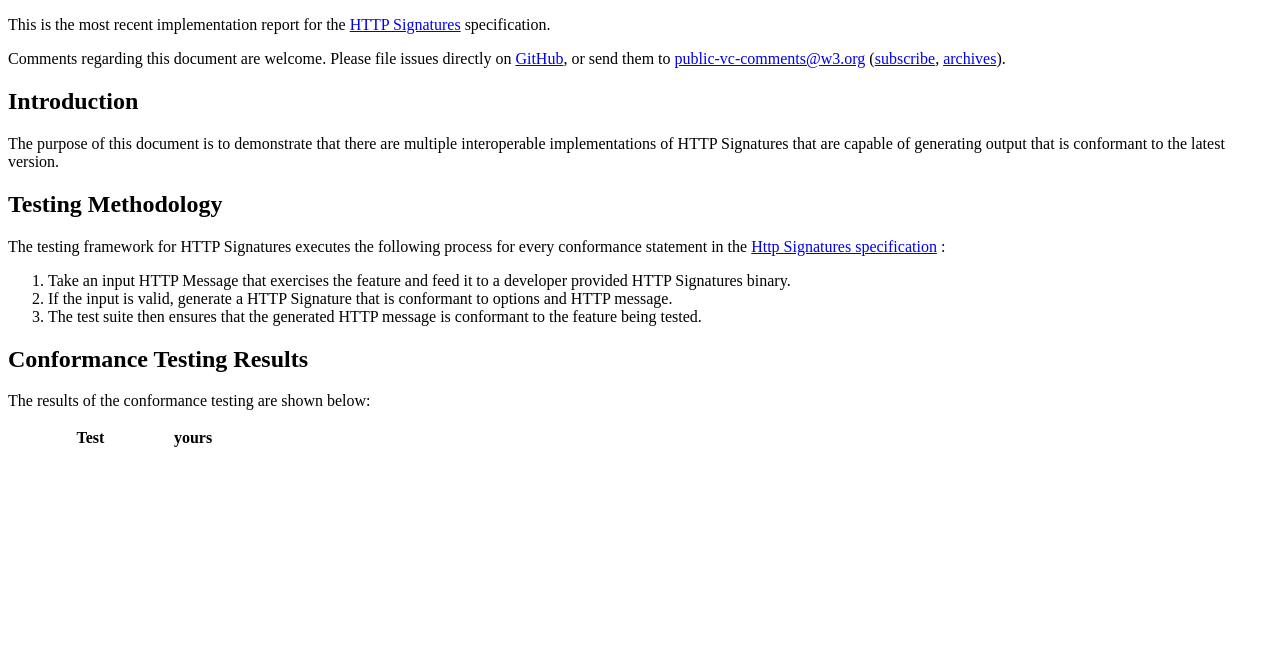
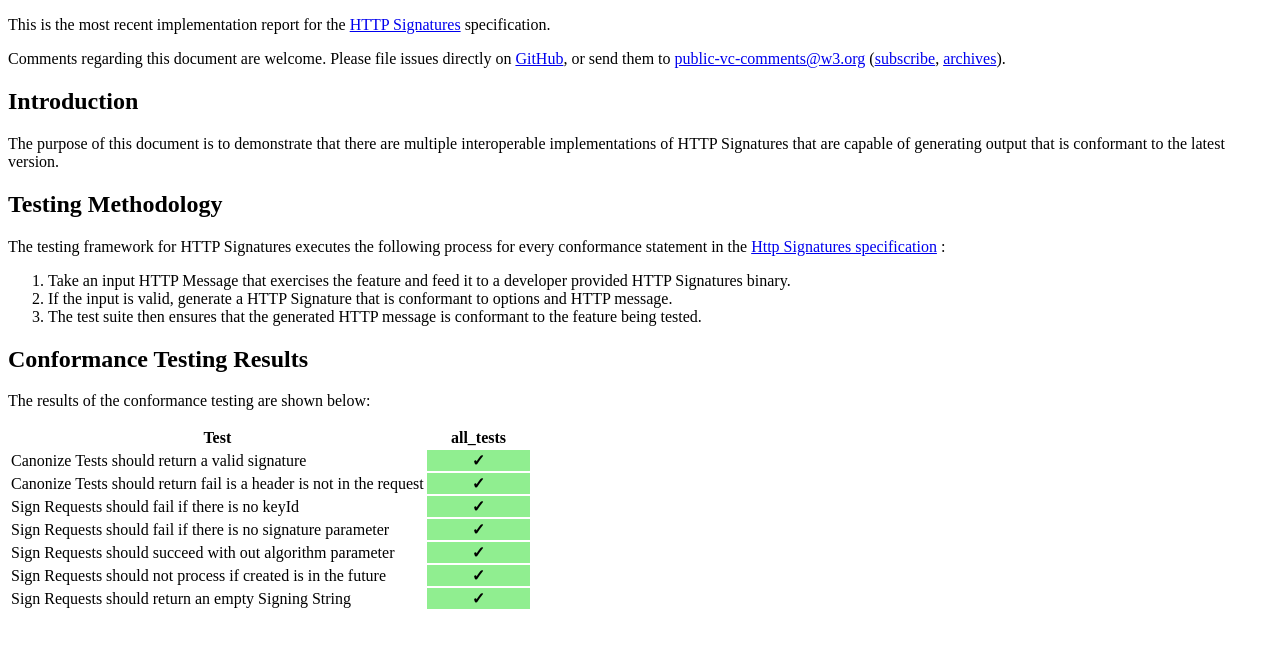
Before and after one commit to w3c-ccg/http-signatures-test-suite, a website: page implementations/index.html in a window 1280 px wide. Drawn offline with Linux system fonts and the light colour scheme.

Commit message:
Extract test titles from a specific test.

```diff
--- a/implementations/generate.js
+++ b/implementations/generate.js
@@ -4,6 +4,7 @@
  */
 const fs = require('fs');
 const path = require('path');
+const testConfig = require('./test.json');
 
 // extract the results from all of the test files
 const allTests = [];
@@ -32,7 +33,7 @@ files.forEach(file => {
 
     // assume vc.js tests all features
     // TODO abstract this out
-    if(implementation === 'vc.js') {
+    if(implementation === testConfig.implementation) {
       allTests.push(test.fullTitle);
     }
   });
--- a/implementations/index.html
+++ b/implementations/index.html
@@ -161,9 +161,58 @@ The results of the conformance testing are shown below:
 <table class="simple">
   <thead>
     <th width="80%">Test</th>
-<th>yours</th>
+<th>all_tests</th>
   </thead>
   <tbody>
+
+    <tr>
+      <td>Canonize Tests should return a valid signature</td>
+
+      <td class="success">✓</td>
+
+    </tr>
+
+    <tr>
+      <td>Canonize Tests should return fail is a header is not in the request</td>
+
+      <td class="success">✓</td>
+
+    </tr>
+
+    <tr>
+      <td>Sign Requests should fail if there is no keyId</td>
+
+      <td class="success">✓</td>
+
+    </tr>
+
+    <tr>
+      <td>Sign Requests should fail if there is no signature parameter</td>
+
+      <td class="success">✓</td>
+
+    </tr>
+
+    <tr>
+      <td>Sign Requests should succeed with out algorithm parameter</td>
+
+      <td class="success">✓</td>
+
+    </tr>
+
+    <tr>
+      <td>Sign Requests should not process if created is in the future</td>
+
+      <td class="success">✓</td>
+
+    </tr>
+
+    <tr>
+      <td>Sign Requests should return an empty Signing String</td>
+
+      <td class="success">✓</td>
+
+    </tr>
 
   </tbody>
 </table>
--- /dev/null
+++ b/implementations/test.json
@@ -0,0 +1,3 @@
+{
+  "implementation": "all_tests"
+}
```
Also changed, not shown: implementations/all_tests-report.json (renamed from implementations/yours-report.json).
